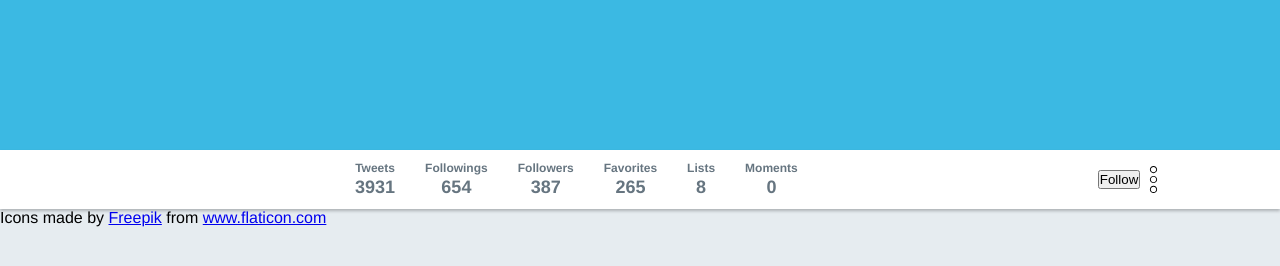
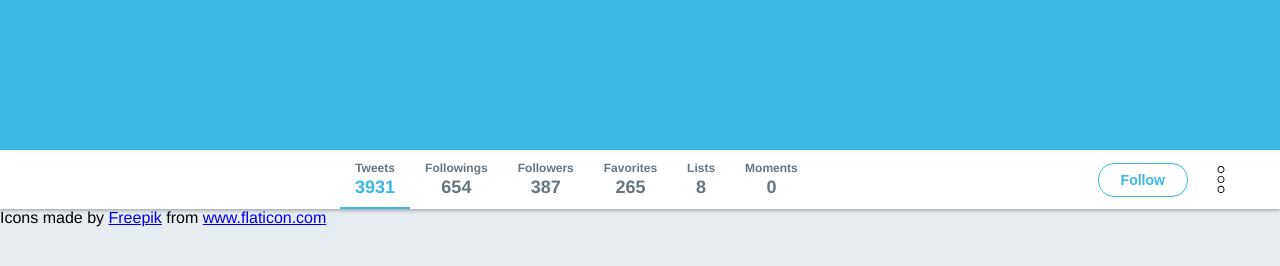
Before and after one commit to bih-goncalves/twitter_design, a plain HTML site: page index.html in a window 1280 px wide. Shown: the part 276-542 px from the top of the page. Drawn offline with Linux system fonts and the light colour scheme.

Commit message:
feature: finishing menu bar

```diff
--- a/index.html
+++ b/index.html
@@ -34,7 +34,7 @@
     <div class="bar">
       <div class="content">
         <ul>
-          <li><span>Tweets</span> <strong>3931</strong></li>
+          <li class="active"><span>Tweets</span> <strong>3931</strong></li>
           <li><span>Followings</span> <strong>654</strong></li>
           <li><span>Followers</span> <strong>387</strong></li>
           <li><span>Favorites</span> <strong>265</strong></li>
--- a/style.css
+++ b/style.css
@@ -123,18 +123,32 @@ div.bar .content {
   justify-content: space-between;
   align-items: center;
   padding-left: 285px;
+  height: 100%;
 }
 
 div.bar .content ul {
   display: flex;
   list-style: none;
+  height: 100%;
 }
 
 div.bar .content ul li {
   display: flex;
   flex-direction: column;
   align-items: center;
+  justify-content: center;
   padding: 0 15px;
+  position: relative;
+}
+
+div.bar .content ul li.active::after {
+  content: "";
+  width: 100%;
+  height: 2px;
+  position: absolute;
+  bottom: 0;
+  left: 0;
+  background: #3bb9e3;
 }
 
 div.bar .content ul li span {
@@ -149,3 +163,28 @@ div.bar .content ul li strong {
   font-weight: bold;
   margin-top: 2px;
 }
+
+div.bar .content ul li.active strong {
+  color: #3bb9e3;
+}
+
+div.bar .content .actions {
+  display: flex;
+}
+
+div.bar .content .actions button {
+  height: 34px;
+  background: transparent;
+
+  display: flex;
+  align-items: center;
+  justify-content: center;
+
+  width: 90px;
+  font-weight: bold;
+  font-size: 14px;
+  color: #3bb9e3;
+  border: 1px solid #3bb9e3;
+  border-radius: 16px;
+  margin-right: 20px;
+}
```
